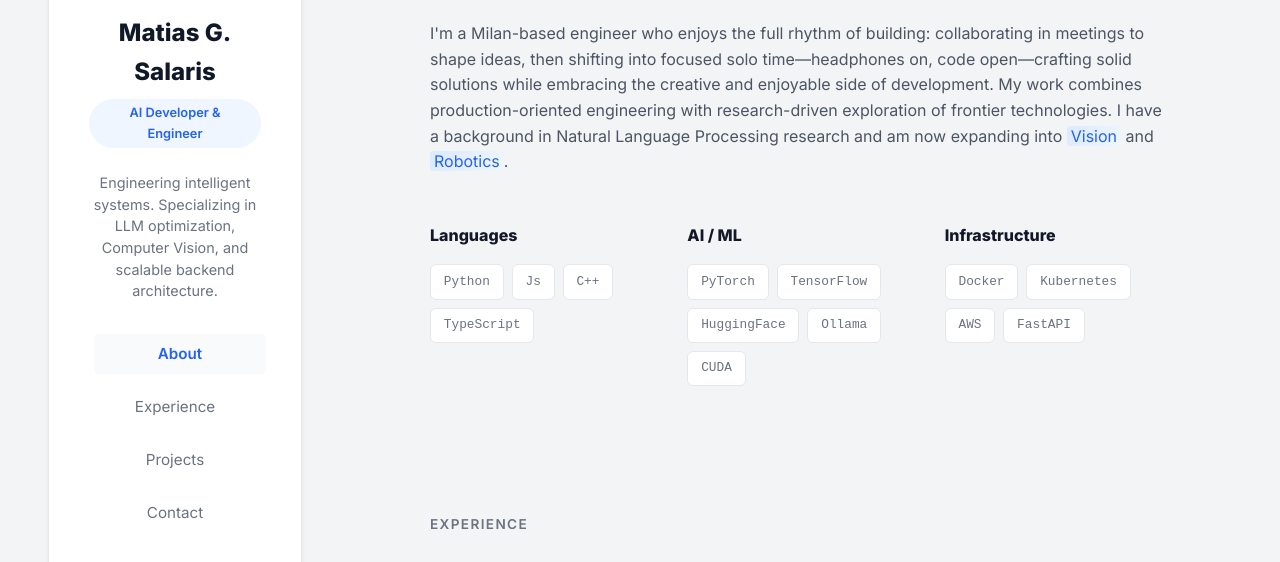
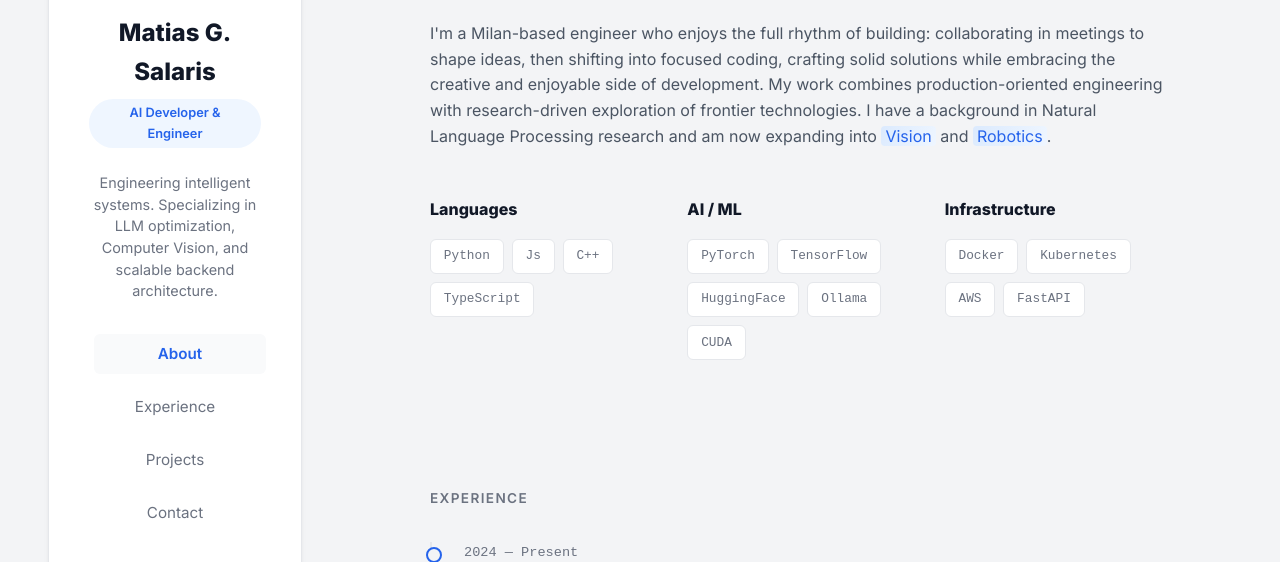
Before and after one commit to MatiasSalaris/MatiasSalaris.github.io, a website: page index.html in a window 1280 px wide. Shown: the part 175-737 px from the top of the page. Drawn offline with Linux system fonts and the light colour scheme.

Commit message:
removed 4 words

```diff
--- a/index.html
+++ b/index.html
@@ -46,7 +46,7 @@
                 <h2 class="section-heading">About</h2>
                 <div class="text-block">
                     <p class="lead">Engineering frontier tech into final solutions</p>
-                    <p>I'm a Milan-based engineer who enjoys the full rhythm of building: collaborating in meetings to shape ideas, then shifting into focused solo time—headphones on, code open—crafting solid solutions while embracing the creative and enjoyable side of development. My work combines production-oriented engineering with research-driven exploration of frontier technologies. I have a background in Natural Language Processing research and am now expanding into <span class="highlight">Vision</span> and <span class="highlight">Robotics</span>.</p>
+                    <p>I'm a Milan-based engineer who enjoys the full rhythm of building: collaborating in meetings to shape ideas, then shifting into focused coding, crafting solid solutions while embracing the creative and enjoyable side of development. My work combines production-oriented engineering with research-driven exploration of frontier technologies. I have a background in Natural Language Processing research and am now expanding into <span class="highlight">Vision</span> and <span class="highlight">Robotics</span>.</p>
                 </div>
 
                 <div class="skills-grid">
```
